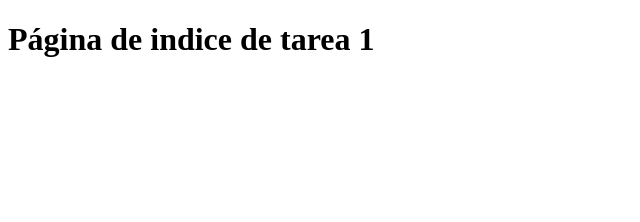
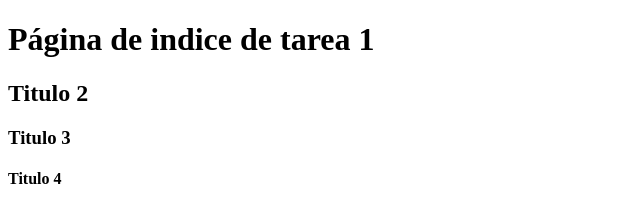
Before and after one commit to DaniloEV/Tarea1SORed, a plain HTML site: page index.html in a window 1280 px wide. Shown: the whole page, without its empty margins (0-640 px from the left). Drawn offline with Linux system fonts and the light colour scheme.

Commit message:
Simulacion de actualizacion de codigo

```diff
--- a/index.html
+++ b/index.html
@@ -7,5 +7,8 @@
 </head>
 <body>
     <h1>Página de indice de tarea 1</h1>
+    <h2>Titulo 2</h2>
+    <h3>Titulo 3</h3>
+    <h4>Titulo 4</h4>
 </body>
 </html>
```
